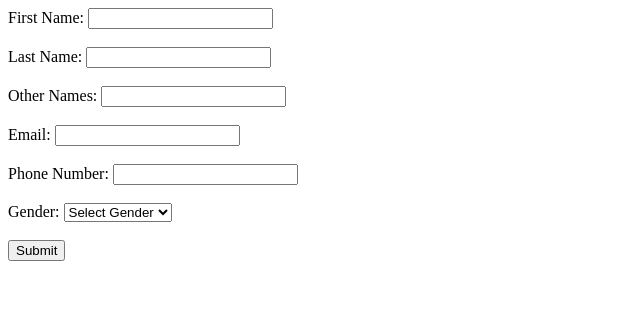
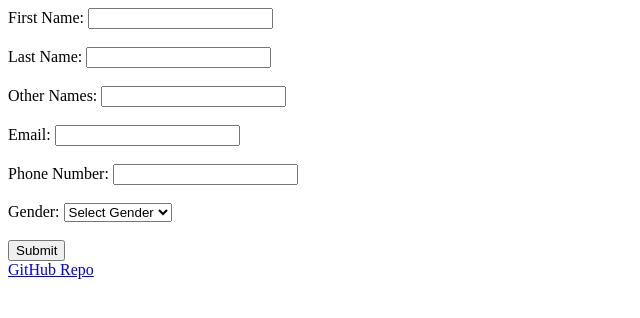
Before and after one commit to patrickNwafo/form-assesment, a website: page public/index.html in a window 1280 px wide. Shown: the whole page, without its empty margins (0-640 px from the left). Drawn offline with Linux system fonts and the light colour scheme.

Commit message:
repo link

```diff
--- a/public/index.html
+++ b/public/index.html
@@ -38,6 +38,7 @@
     <div id="errors" style="color: red;"></div>
 
     <script src="script.js"></script>
+    <a href="https://github.com/patrickNwafo/form-assesment/tree/main">GitHub Repo</a>
 </body>
 
 </html>
```
